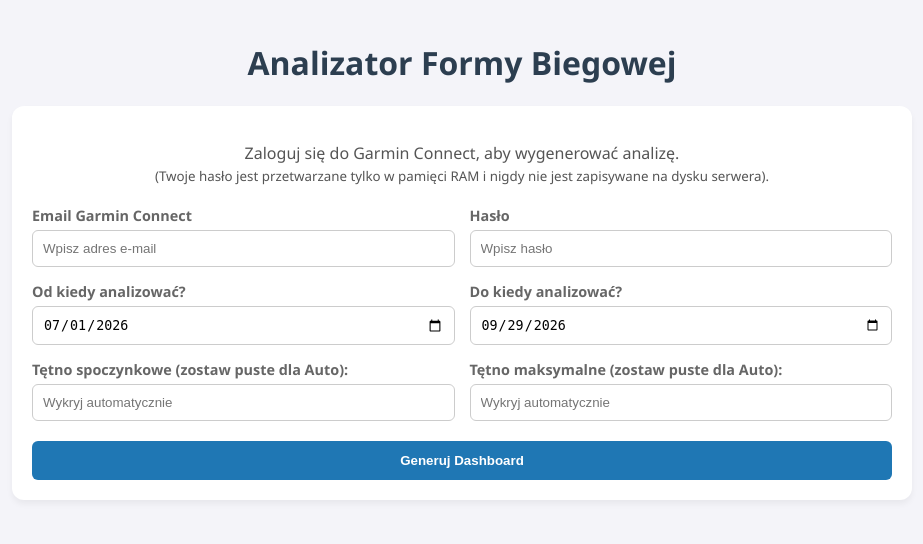
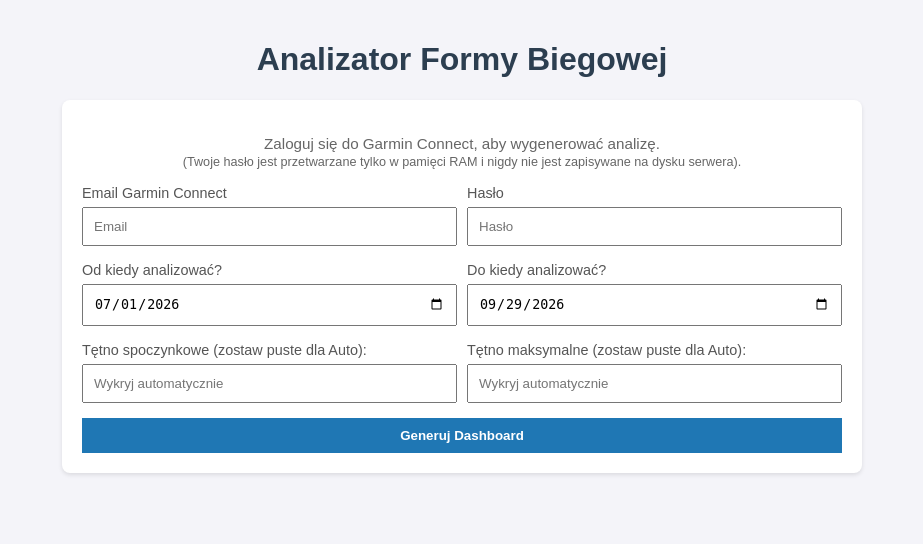
Before and after one commit to merkato/biegam_bo_chce_zyc, a FastAPI app: page / in a window 1280 px wide. Shown: the top 544 px of the page, without its empty margins (178-1101 px from the left). Run offline with FastAPI, Linux system fonts and the light colour scheme; some libraries are stand-ins or nearby versions.

Commit message:
Refactor HTML structure and styles for index page
Updated styles and improved layout for better user experience. Adjusted form labels and placeholders for clarity.

```diff
--- a/templates/index.html
+++ b/templates/index.html
@@ -2,317 +2,175 @@
 <html lang="pl">
 <head>
     <meta charset="UTF-8">
-    <meta name="viewport" content="width=device-width, initial-scale=1.0">
     <title>Garmin Trends Analyzer</title>
-    <!-- Biblioteki ładowane z CDN dla oszczędności transferu na mikr.us -->
     <script src="https://cdn.plot.ly/plotly-2.24.1.min.js"></script>
     <script defer src="https://cdn.jsdelivr.net/npm/alpinejs@3.x.x/dist/cdn.min.js"></script>
     <style>
-        body {
-            font-family: 'Segoe UI', Tahoma, Geneva, Verdana, sans-serif;
-            background: #f4f4f9;
-            max-width: 900px;
-            margin: 0 auto;
-            padding: 20px;
-            color: #333;
-        }
-        h1 { text-align: center; color: #2c3e50; }
-        .card {
-            background: white;
-            padding: 20px;
-            border-radius: 12px;
-            box-shadow: 0 4px 6px rgba(0,0,0,0.05);
-            margin-bottom: 25px;
-        }
-        .grid-2 {
-            display: grid;
-            grid-template-columns: 1fr 1fr;
-            gap: 15px;
-        }
-        @media (max-width: 600px) {
-            .grid-2 { grid-template-columns: 1fr; gap: 10px; }
-        }
-        label { font-size: 0.9em; color: #666; font-weight: bold; display: block; margin-bottom: 5px; }
-        input {
-            padding: 10px;
-            width: 100%;
-            box-sizing: border-box;
-            border: 1px solid #ccc;
-            border-radius: 6px;
-        }
-        input:focus { outline: none; border-color: #1f77b4; }
-        button {
-            background: #1f77b4;
-            color: white;
-            border: none;
-            cursor: pointer;
-            font-weight: bold;
-            padding: 12px;
-            width: 100%;
-            border-radius: 6px;
-            margin-top: 20px;
-            transition: background 0.3s;
-        }
-        button:hover { background: #155a8a; }
-        .btn-danger { background: #d62728; margin-top: 10px; }
-        .btn-danger:hover { background: #a81c1d; }
-        .info-box {
-            background: #e6f2ff;
-            border-left: 4px solid #1f77b4;
-            padding: 15px;
-            border-radius: 4px;
-        }
-        .chart-container { height: 400px; width: 100%; }
+        body { font-family: sans-serif; background: #f4f4f9; max-width: 800px; margin: 0 auto; padding: 20px; }
+        .card { background: white; padding: 20px; border-radius: 8px; box-shadow: 0 2px 4px rgba(0,0,0,0.1); margin-bottom: 20px; }
+        .grid-2 { display: grid; grid-template-columns: 1fr 1fr; gap: 10px; }
+        input, button { padding: 10px; width: 100%; box-sizing: border-box; margin-top: 5px; }
+        button { background: #1f77b4; color: white; border: none; cursor: pointer; font-weight: bold; margin-top: 15px;}
+        label { font-size: 0.9em; color: #555; }
     </style>
 </head>
 <body>
 
     <div x-data="dashboard()">
-        <h1>Analizator Formy Biegowej</h1>
+        <h1 style="text-align: center; color: #2c3e50;">Analizator Formy Biegowej</h1>
 
-        <!-- Sekcja Formularza (Widoczna przed pobraniem danych) -->
         <div class="card" x-show="!dataLoaded && !loading">
-            <p style="text-align: center; color: #555; margin-bottom: 20px;">
-                Zaloguj się do Garmin Connect, aby wygenerować analizę. <br>
+            <p style="text-align: center; color: #666; font-size: 0.95em;">
+                Zaloguj się do Garmin Connect, aby wygenerować analizę.<br>
                 <small>(Twoje hasło jest przetwarzane tylko w pamięci RAM i nigdy nie jest zapisywane na dysku serwera).</small>
             </p>
-
             <form @submit.prevent="fetchData">
                 <div class="grid-2">
                     <div>
                         <label>Email Garmin Connect</label>
-                        <input type="email" x-model="email" placeholder="Wpisz adres e-mail" required>
+                        <input type="email" x-model="email" placeholder="Email" required>
                     </div>
                     <div>
                         <label>Hasło</label>
-                        <input type="password" x-model="password" placeholder="Wpisz hasło" required>
+                        <input type="password" x-model="password" placeholder="Hasło" required>
                     </div>
                 </div>
 
                 <div class="grid-2" style="margin-top: 15px;">
-                    <div>
-                        <label>Od kiedy analizować?</label>
-                        <input type="date" x-model="startDate" required>
-                    </div>
-                    <div>
-                        <label>Do kiedy analizować?</label>
-                        <input type="date" x-model="endDate" required>
-                    </div>
+                    <div><label>Od kiedy analizować?</label><input type="date" x-model="startDate" required></div>
+                    <div><label>Do kiedy analizować?</label><input type="date" x-model="endDate" required></div>
                 </div>
 
                 <div class="grid-2" style="margin-top: 15px;">
-                    <div>
-                        <label>Tętno spoczynkowe (zostaw puste dla Auto):</label>
-                        <input type="number" x-model="hrRest" placeholder="Wykryj automatycznie">
-                    </div>
-                    <div>
-                        <label>Tętno maksymalne (zostaw puste dla Auto):</label>
-                        <input type="number" x-model="hrMax" placeholder="Wykryj automatycznie">
-                    </div>
+                    <div><label>Tętno spoczynkowe (zostaw puste dla Auto):</label><input type="number" x-model="hrRest" placeholder="Wykryj automatycznie"></div>
+                    <div><label>Tętno maksymalne (zostaw puste dla Auto):</label><input type="number" x-model="hrMax" placeholder="Wykryj automatycznie"></div>
                 </div>
-
                 <button type="submit">Generuj Dashboard</button>
             </form>
-
-            <div x-show="error" style="color: #d62728; background: #ffe6e6; padding: 10px; border-radius: 6px; margin-top: 15px; text-align: center;" x-text="error"></div>
+            <div x-show="error" style="background: #fee; color: #c00; padding: 10px; border-radius: 4px; margin-top: 15px;" x-text="error"></div>
         </div>
 
-        <!-- Ekran Ładowania -->
-        <div class="card" x-show="loading" style="text-align: center; padding: 40px 20px;">
-            <h3>🔄 Łączenie z API Garmina...</h3>
-            <p style="color: #666;">Pobieranie aktywności, przeliczanie punktów TRIMP i budowanie modeli.<br>To może potrwać kilkanaście sekund, proszę czekać.</p>
+        <div class="card" x-show="loading" style="text-align: center;">
+            <p>🔄 Logowanie i analiza aktywności z Garmin Connect...</p>
+            <p style="font-size: 0.85em; color: #666;">Pobieranie wskaźników HRV może zająć do kilkunastu sekund. Proszę czekać.</p>
         </div>
 
-        <!-- Sekcja Wyników i Wykresów -->
-        <div x-show="dataLoaded" style="display: none;">
-
-            <!-- Panel Informacyjny -->
-            <div class="card info-box">
-                <p style="margin: 0; font-size: 0.95em;">
-                    <strong>Fizjologia przyjęta do obliczeń TRIMP:</strong><br>
-                    Tętno spoczynkowe: <span x-text="debug.hr_rest"></span> BPM |
-                    Tętno maksymalne: <span x-text="debug.hr_max"></span> BPM
+        <div x-show="dataLoaded">
+            <div class="card" style="background: #e6f2ff; border-left: 4px solid #1f77b4; padding: 12px;">
+                <p style="margin: 0; font-size: 0.9em; display: flex; justify-content: space-between;">
+                    <span><strong>Fizjologia TRIMP:</strong> Spoczynkowe: <span x-text="debug.hr_rest"></span> BPM | Maksymalne: <span x-text="debug.hr_max"></span> BPM</span>
+                    <a href="#" @click.prevent="reset()" style="color: #d62728; text-decoration: none; font-weight: bold;">[ Wyloguj / Zamknij widok ]</a>
                 </p>
             </div>
 
-            <!-- Kontenery na wykresy Plotly -->
+            <!-- Kontenery -->
             <div class="card"><div id="chart-heatmap" style="height:260px;"></div></div>
-            <div class="card"><div id="chart-endurance" class="chart-container"></div></div>
-            <div class="card"><div id="chart-ef" class="chart-container"></div></div>
-            <div class="card"><div id="chart-pow" class="chart-container"></div></div>
-            <div class="card"><div id="chart-hr" class="chart-container"></div></div>
-            <div class="card"><div id="chart-pace" class="chart-container"></div></div>
-
-            <button @click="reset()" class="btn-danger">Zakończ analizę (Wyczyść widok i wyloguj)</button>
+            <div class="card"><div id="chart-endurance" style="height:400px;"></div></div>
+            <div class="card"><div id="chart-ef" style="height:400px;"></div></div>
+            <div class="card"><div id="chart-pow" style="height:400px;"></div></div>
+            <div class="card"><div id="chart-hr" style="height:400px;"></div></div>
+            <div class="card"><div id="chart-pace" style="height:400px;"></div></div>
         </div>
     </div>
 
     <script>
         document.addEventListener('alpine:init', () => {
-            // Funkcja pomocnicza do ustawiania domyślnych dat
-            const getFormattedDate = (daysAgo = 0) => {
-                const d = new Date();
-                d.setDate(d.getDate() - daysAgo);
-                return d.toISOString().split('T')[0];
-            };
+            const today = new Date();
+            const pastDate = new Date();
+            pastDate.setDate(today.getDate() - 90); // Domyślnie ostatnie 3 miesiące
+            const formatDate = (date) => date.toISOString().split('T')[0];
 
             Alpine.data('dashboard', () => ({
-                // Stany formularza
-                email: '',
-                password: '',
-                startDate: getFormattedDate(90), // Domyślnie 90 dni wstecz
-                endDate: getFormattedDate(0),    // Domyślnie do dzisiaj
-                hrRest: '',
-                hrMax: '',
-
-                // Stany interfejsu
-                loading: false,
-                dataLoaded: false,
-                error: '',
-                debug: {},
+                email: '', password: '', startDate: formatDate(pastDate), endDate: formatDate(today),
+                hrRest: '', hrMax: '', loading: false, dataLoaded: false, error: '', debug: {},
 
                 async fetchData() {
-                    this.loading = true;
-                    this.error = '';
-
+                    this.loading = true; this.error = '';
                     const formData = new FormData();
-                    formData.append('email', this.email);
-                    formData.append('password', this.password);
-                    formData.append('start_date', this.startDate);
-                    formData.append('end_date', this.endDate);
-
+                    formData.append('email', this.email); formData.append('password', this.password);
+                    formData.append('start_date', this.startDate); formData.append('end_date', this.endDate);
                     if (this.hrRest) formData.append('user_hr_rest', this.hrRest);
                     if (this.hrMax) formData.append('user_hr_max', this.hrMax);
 
                     try {
-                        const response = await fetch('/api/analyze', {
-                            method: 'POST',
-                            body: formData
-                        });
+                        const response = await fetch('/api/analyze', { method: 'POST', body: formData });
 
                         if (!response.ok) {
-                            const errData = await response.json();
-                            throw new Error(errData.detail || 'Wystąpił błąd podczas pobierania danych.');
+                            // Naprawiony system łapania błędu (chroni przed HTMLowym 502 Bad Gateway)
+                            const contentType = response.headers.get("content-type");
+                            if (contentType && contentType.indexOf("application/json") !== -1) {
+                                const errData = await response.json();
+                                throw new Error(errData.detail || 'Wystąpił błąd podczas analizy.');
+                            } else {
+                                throw new Error(`Błąd mikrusa/serwera (HTTP ${response.status}). Skrypt Python rzucił wyjątek, lub API Garmina odpowiada zbyt wolno. Zobacz journalctl -u garmin.`);
+                            }
                         }
 
                         const data = await response.json();
                         this.debug = data.debug;
-
-                        // Wyświetlamy div z wykresami i opóźniamy renderowanie Plotly o ułamek sekundy,
-                        // by kontenery zdążyły przybrać właściwe wymiary
+                        this.drawCharts(data);
                         this.dataLoaded = true;
-                        setTimeout(() => this.drawCharts(data), 50);
 
                     } catch (e) {
                         this.error = e.message;
-                        this.dataLoaded = false;
                     } finally {
                         this.loading = false;
-                        // Bezwzględnie czyścimy hasło z pamięci frontendu
                         this.password = '';
                     }
                 },
 
                 drawCharts(data) {
-                    // Funkcja pomocnicza do budowania śladów dla trendów
                     const addTrend = (metricKey) => {
                         const tr = data.trends[metricKey];
                         if (!tr || tr.hist_dates.length === 0) return [];
                         return [
-                            { x: tr.hist_dates, y: tr.hist_vals, mode: 'lines', name: 'Trend (3 tyg.)', line: {color: '#d62728', width: 2.5}, hoverinfo: 'skip' },
+                            { x: tr.hist_dates, y: tr.hist_vals, mode: 'lines', name: 'Trend', line: {color: '#d62728', width: 2.5}, hoverinfo: 'skip' },
                             { x: tr.fut_dates, y: tr.fut_vals, mode: 'lines', name: 'Prognoza', line: {color: '#d62728', width: 2.5, dash: 'dot'}, hoverinfo: 'skip' }
                         ];
                     };
-                    // --- 0. MAPA CIEPLNA KONSEKWENCJI (TRIMP) ---
+
+                    // 0. MAPA CIEPLNA
                     const traceHeatmap = {
-                        z: data.hm_z,
-                        x: data.hm_x,
-                        y: data.hm_y,
-                        type: 'heatmap',
-                        // Paleta barw TRIMP (od szarego zera, przez jasny błękit, do głębokiego granatu przy morderczych treningach)
-                        colorscale: [
-                            [0, '#ebedf0'],       // 0 - Brak treningu
-                            [0.01, '#cce5ff'],    // Lekki trucht / Regeneracja
-                            [0.4, '#66b2ff'],     // Średnie wybieganie
-                            [0.7, '#0066cc'],     // Mocny akcent
-                            [1.0, '#002966']      // Zawody / "Odcięcie prądu"
-                        ],
-                        hoverongaps: false,
-                        xgap: 3, // Odstęp poziomy między kafelkami (GitHub style)
-                        ygap: 3, // Odstęp pionowy
-                        showscale: false, // Ukrywamy pasek boczny dla czystości
-                        hovertemplate: 'Tydzień od: %{x}<br>Dzień: %{y}<br>TRIMP: %{z:.0f}<extra></extra>'
+                        z: data.hm_z, x: data.hm_x, y: data.hm_y, type: 'heatmap',
+                        colorscale: [ [0, '#ebedf0'], [0.01, '#cce5ff'], [0.4, '#66b2ff'], [0.7, '#0066cc'], [1.0, '#002966'] ],
+                        hoverongaps: false, xgap: 3, ygap: 3, showscale: false,
+                        hovertemplate: 'Od: %{x}<br>Dzień: %{y}<br>TRIMP: %{z:.0f}<extra></extra>'
                     };
+                    Plotly.newPlot('chart-heatmap', [traceHeatmap], {
+                        title: 'Mapa Konsekwencji Obciążeń (TRIMP)',
+                        yaxis: { autorange: 'reversed', fixedrange: true },
+                        xaxis: { fixedrange: true, tickangle: -45 }, margin: { t: 40, b: 60, l: 40, r: 20 }, plot_bgcolor: 'white'
+                    });
 
-                    const layoutHeatmap = {
-                        title: 'Mapa Konsekwencji Obciążeń (TRIMP)',
-                        yaxis: { autorange: 'reversed', fixedrange: true }, // Poniedziałek na górze!
-                        xaxis: { fixedrange: true, tickangle: -45, title: 'Tygodnie' },
-                        margin: { t: 40, b: 60, l: 40, r: 20 },
-                        plot_bgcolor: 'white'
-                    };
-                    Plotly.newPlot('chart-heatmap', [traceHeatmap], layoutHeatmap);
-                    // 1. Endurance (oś czasu już w backendzie została przedłużona o 21 dni)
+                    // 1. Endurance
                     const traceCTL = { x: data.dates, y: data.ctl, mode: 'lines', name: 'CTL (Baza)', line: {color: 'blue', width: 2} };
                     const traceATL = { x: data.dates, y: data.atl, mode: 'lines', name: 'ATL (Zmęczenie)', line: {color: 'red', dash: 'dot', width: 2} };
-
-                    // Linię dzisiejszego dnia musimy narysować ręcznie (na bazie JavaScript Date)
                     const todayStr = new Date().toISOString().split('T')[0];
-                    const layoutEndurance = {
+                    Plotly.newPlot('chart-endurance', [traceCTL, traceATL], {
                         title: 'Endurance Score (TRIMP)', hovermode: 'x unified',
                         shapes: [{ type: 'line', x0: todayStr, x1: todayStr, y0: 0, y1: 1, yref: 'paper', line: {color: 'black', dash: 'dot'} }]
-                    };
-                    Plotly.newPlot('chart-endurance', [traceCTL, traceATL], layoutEndurance);
+                    });
 
-                    // 2. EF połączone z HRV (Dual Axis)
+                    // 2. EF + HRV
                     const validHrv = [];
                     data.dates.forEach((d, i) => {
-                        if (data.hrv_upper[i] !== null && data.hrv_lower[i] !== null) {
-                            validHrv.push({date: d, upper: data.hrv_upper[i], lower: data.hrv_lower[i]});
-                        }
+                        if (data.hrv_upper[i] !== null && data.hrv_lower[i] !== null) validHrv.push({date: d, upper: data.hrv_upper[i], lower: data.hrv_lower[i]});
                     });
-
                     const bandX = validHrv.map(item => item.date);
-                    const bandUpper = validHrv.map(item => item.upper);
-                    const bandLower = validHrv.map(item => item.lower);
-
                     const traceHrvBand = {
                         x: bandX.concat(bandX.slice().reverse()),
-                        y: bandUpper.concat(bandLower.slice().reverse()),
-                        fill: 'toself',
-                        fillcolor: 'rgba(44, 160, 44, 0.15)', // Delikatna zieleń dla pasma normy
-                        line: {color: 'transparent'},
-                        name: 'Norma HRV (±1σ z 30 dni)',
-                        yaxis: 'y2',
-                        type: 'scatter',
-                        hoverinfo: 'skip'
+                        y: validHrv.map(i => i.upper).concat(validHrv.map(i => i.lower).reverse()),
+                        fill: 'toself', fillcolor: 'rgba(44, 160, 44, 0.15)', line: {color: 'transparent'},
+                        name: 'Norma HRV (30 dni)', yaxis: 'y2', type: 'scatter', hoverinfo: 'skip'
                     };
+                    const traceHrv7d = { x: data.dates, y: data.hrv_7d, mode: 'lines', name: 'HRV (Trend)', line: {color: '#2ca02c', width: 2.5}, yaxis: 'y2' };
+                    const traceEF = { x: data.dates, y: data.ef, mode: 'markers', name: 'EF', marker: {color: '#ff7f0e', size: 8} };
 
-                    const traceHrv7d = {
-                        x: data.dates, y: data.hrv_7d, mode: 'lines', name: 'HRV (Trend 7d)',
-                        line: {color: '#2ca02c', width: 2.5}, yaxis: 'y2'
-                    };
-
-                    const traceHrvDaily = {
-                        x: data.dates, y: data.hrv, mode: 'markers', name: 'HRV Nocne',
-                        marker: {color: '#2ca02c', size: 4, opacity: 0.4}, yaxis: 'y2'
-                    };
-
-                    const traceEF = {
-                        x: data.dates, y: data.ef, mode: 'markers', name: 'EF',
-                        marker: {color: '#ff7f0e', size: 8}
-                    };
-
-                    // Ustawienie układu dwóch osi Y dla tego modułu
-                    const layoutEF_HRV = {
+                    Plotly.newPlot('chart-ef', [traceHrvBand, traceHrv7d, traceEF, ...addTrend('ef')], {
                         title: 'Współczynnik Efektywności (EF) vs Osobista Norma HRV',
-                        yaxis: { title: 'EF (Moc / Tętno)', titlefont: {color: '#ff7f0e'}, tickfont: {color: '#ff7f0e'} },
-                        yaxis2: { title: 'Zmienność Tętna (ms)', titlefont: {color: '#2ca02c'}, tickfont: {color: '#2ca02c'}, overlaying: 'y', side: 'right' },
-                        hovermode: 'x unified'
-                    };
-
-                    // Rysujemy EF, tren 21-dniowy EF (z funkcji addTrend), dziennie HRV, Trend HRV i Pasmo
-                    Plotly.newPlot('chart-ef', [traceHrvBand, traceHrv7d, traceHrvDaily, traceEF, ...addTrend('ef')], layoutEF_HRV);
+                        yaxis: { title: 'EF (Moc / Tętno)', titlefont: {color: '#ff7f0e'} },
+                        yaxis2: { title: 'Zmienność Tętna (ms)', titlefont: {color: '#2ca02c'}, overlaying: 'y', side: 'right' }, hovermode: 'x unified'
+                    });
 
                     // 3. Moc
                     const tracePow = { x: data.dates, y: data.pow, mode: 'markers', name: 'Moc (W)', marker: {color: '#1f77b4', size: 8} };
@@ -328,23 +186,13 @@
                         text: data.pace_str, hovertemplate: '%{x}<br>Tempo: %{text} min/km<extra></extra>'
                     };
                     Plotly.newPlot('chart-pace', [tracePace, ...addTrend('pace')], {
-                        title: 'Średnie Tempo (min/km)',
-                        yaxis: { autorange: 'reversed' } // Szybsze tempo wyżej
+                        title: 'Średnie Tempo (min/km)', yaxis: { autorange: 'reversed' }
                     });
                 },
 
                 reset() {
-                    // Resetowanie interfejsu do stanu początkowego
                     this.dataLoaded = false;
-                    this.email = '';
-                    this.debug = {};
-
-                    // Czyszczenie pamięci przeglądarki z wykresów
-                    Plotly.purge('chart-endurance');
-                    Plotly.purge('chart-ef');
-                    Plotly.purge('chart-pow');
-                    Plotly.purge('chart-hr');
-                    Plotly.purge('chart-pace');
+                    ['chart-heatmap', 'chart-endurance', 'chart-ef', 'chart-pow', 'chart-hr', 'chart-pace'].forEach(id => Plotly.purge(id));
                 }
             }))
         })
```
